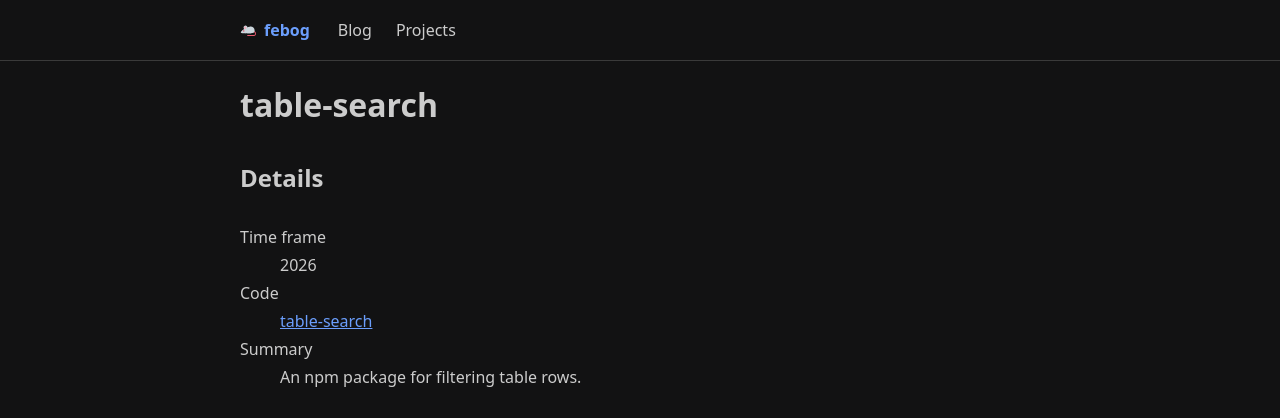
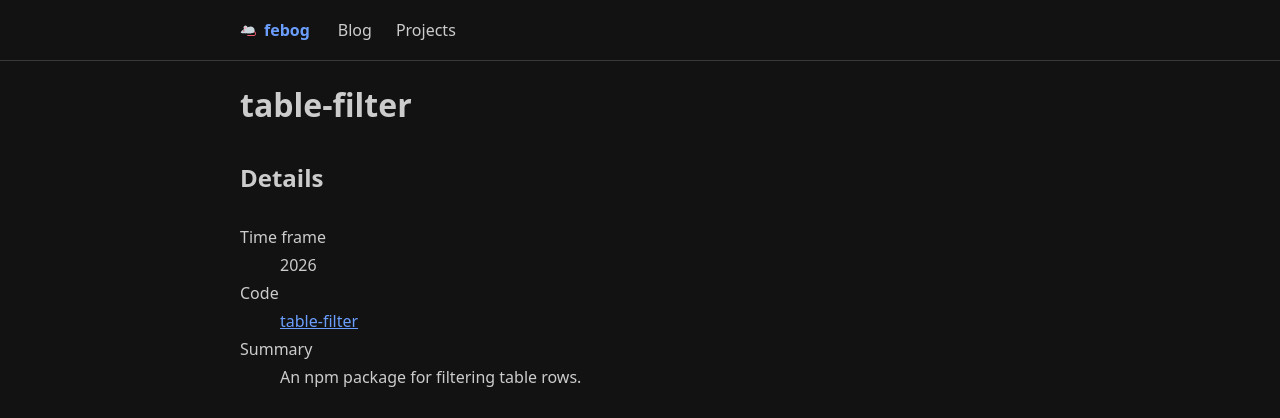
Before and after one commit to febog/website, a Jekyll site: the page built from src/_projects/table-filter.md, in a window 1280 px wide. Shown: the top 418 px of the page. Built offline with Jekyll 4.4.1, drawn with Linux system fonts in a browser that asks for light colours.

Commit message:
Fix table-filter project name

```diff
--- a/src/_projects/table-search.md
+++ b/src/_projects/table-filter.md
@@ -1,6 +1,6 @@
 ---
-name: table-search
-title: table-search
+name: table-filter
+title: table-filter
 code_url: https://github.com/febog/table-filter
 project_year: 2026
 years_active: '2026'
```
